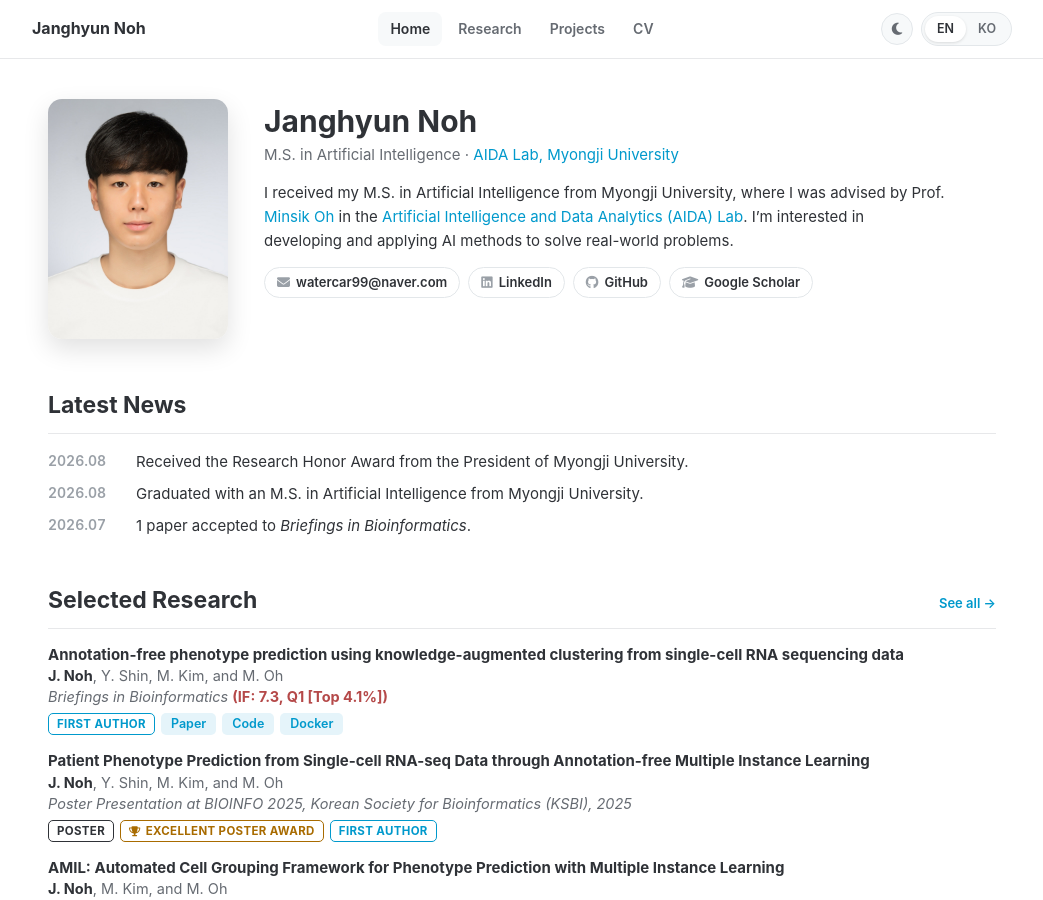
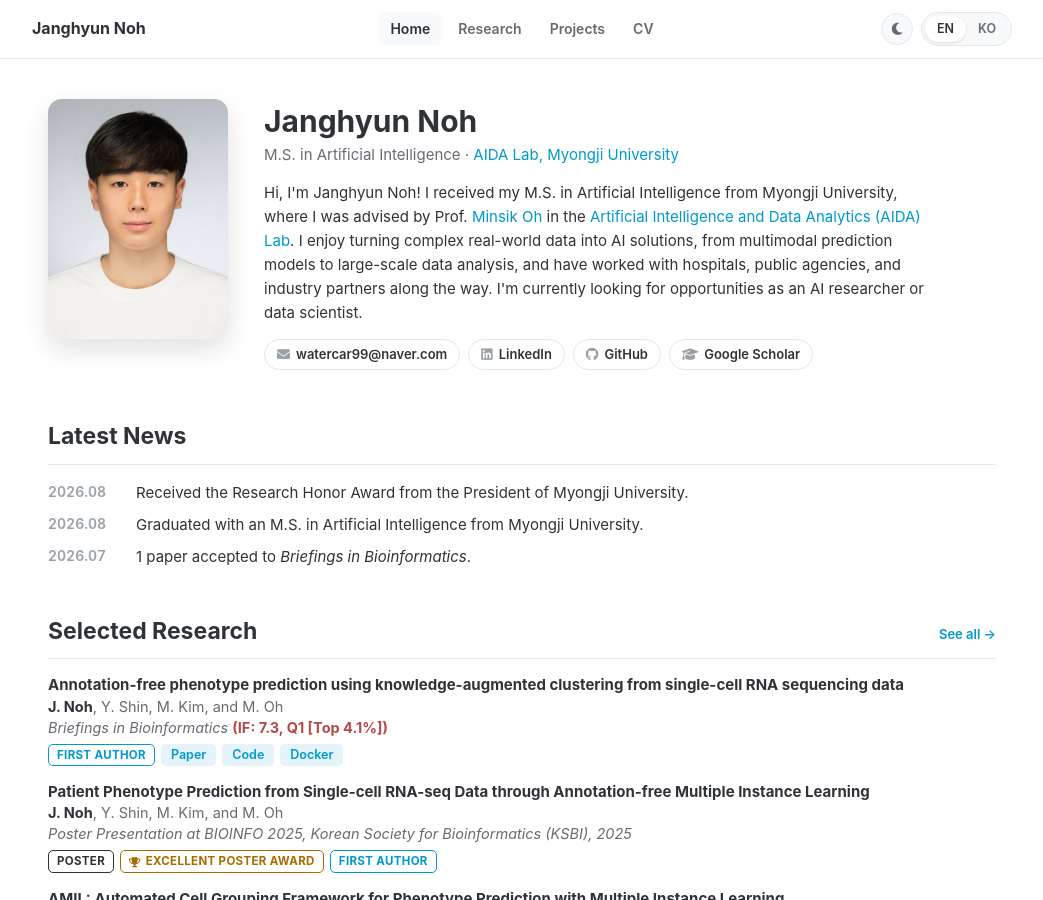
Before and after one commit to janghyunnoh/janghyunnoh.github.io, a Jekyll site: the page built from index.md, in a window 1280 px wide and 900 px high. Shown: the whole window, without its empty margins (118-1161 px from the left). Built offline with Jekyll 4.4.1, drawn with Linux system fonts in a browser that asks for light colours.

Commit message:
About Me with greeting (EN/KO); drop LLM Agents from CV research areas
Co-Authored-By: Claude Opus 5.5 <noreply@anthropic.com>
Claude-Session: https://claude.ai/code/session_01KSQJoZP1auZdYkoBxWPSet

```diff
--- a/_data/profile.yml
+++ b/_data/profile.yml
@@ -25,11 +25,15 @@ resume: ""
 resume_ko: ""
 
 about: >-
-  I received my M.S. in Artificial Intelligence from Myongji University, where I was advised by
+  Hi, I'm Janghyun Noh! I received my M.S. in Artificial Intelligence from Myongji University, where I was advised by
   Prof. <a href="https://minsik-bioinfo.github.io/online-cv/">Minsik Oh</a> in the
   <a href="https://ailab-mju.github.io/">Artificial Intelligence and Data Analytics (AIDA) Lab</a>.
-  I’m interested in developing and applying AI methods to solve real-world problems.
+  I enjoy turning complex real-world data into AI solutions, from multimodal prediction models to large-scale data analysis,
+  and have worked with hospitals, public agencies, and industry partners along the way.
+  I'm currently looking for opportunities as an AI researcher or data scientist.
 about_ko: >-
-  명지대학교 인공지능학과에서 <a href="https://minsik-bioinfo.github.io/online-cv/">오민식 교수님</a>의 지도 아래
+  안녕하세요, 노장현입니다! 명지대학교 인공지능학과에서 <a href="https://minsik-bioinfo.github.io/online-cv/">오민식 교수님</a>의 지도 아래
   <a href="https://ailab-mju.github.io/">인공지능 및 데이터 분석(AIDA) 연구실</a>에서 석사 학위를 받았습니다.
-  저는 AI 기술을 활용해 현실 세계의 다양한 문제를 해결하는 데 관심이 많습니다.
+  복잡한 실제 데이터를 AI로 풀어 현실의 문제를 해결하는 일에 관심이 많으며, 병원·공공기관·기업과 협업하며
+  멀티모달 예측 모델부터 대규모 데이터 분석까지 다양한 연구를 수행했습니다.
+  현재 AI 연구원 및 데이터 사이언티스트로서 새로운 기회를 찾고 있습니다.
```
Also changed, not shown: 2 other files.
